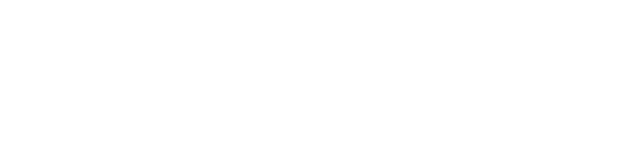
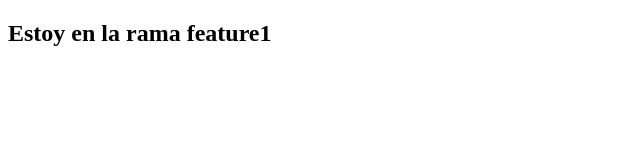
Before and after one commit to YanethM/prueba-misiontic, a plain HTML site: page index.html in a window 1280 px wide. Shown: the whole page, without its empty margins (0-640 px from the left). Drawn offline with Linux system fonts and the light colour scheme.

Commit message:
update index.html file

```diff
--- a/index.html
+++ b/index.html
@@ -7,6 +7,6 @@
     <title>Document</title>
 </head>
 <body>
-
+    <h2>Estoy en la rama feature1</h2>
 </body>
 </html>
```
